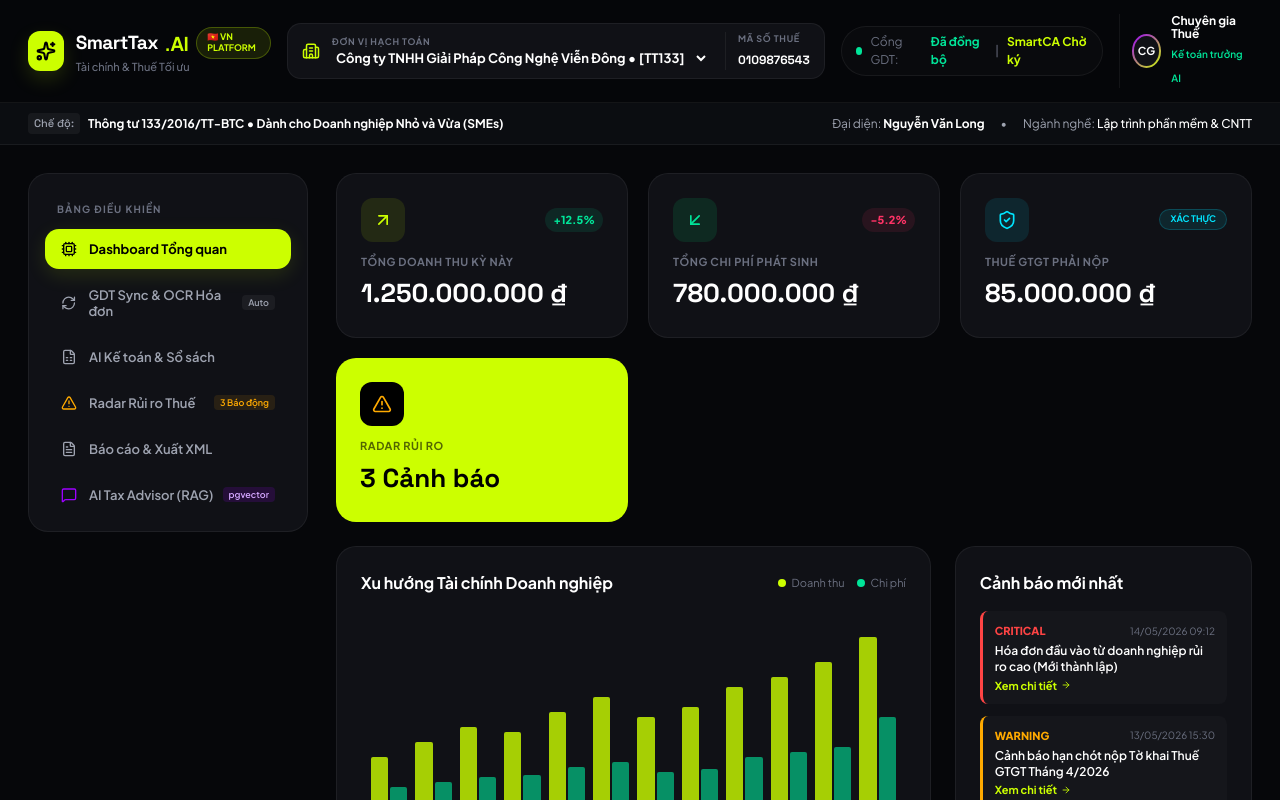
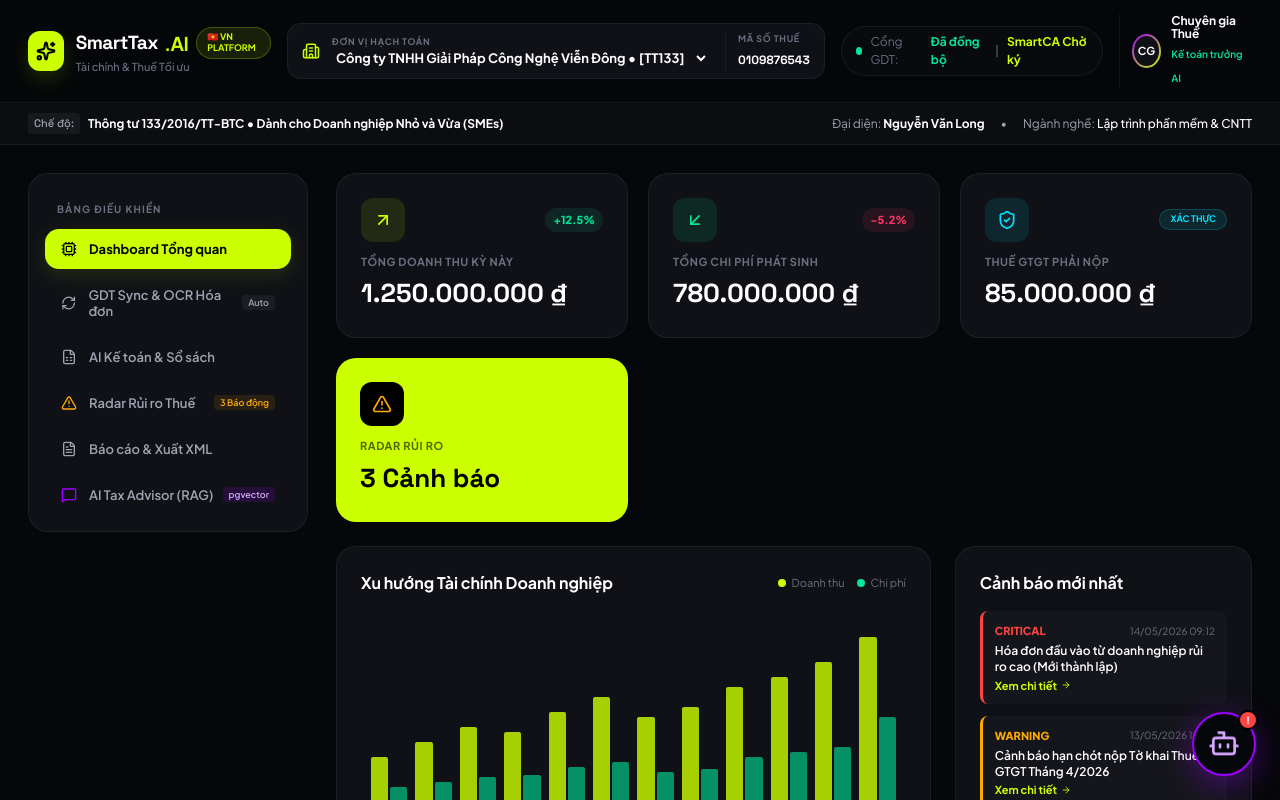
Before and after one commit to hoalong08012019/smarttax-ai, a React (Vite) app: page / in a window 1280 px wide. Shown: the top 800 px of the page. Built offline with nearby package versions, Linux system fonts and the light colour scheme.

Commit message:
UI: Add floating Robot AI Assistant for 24/7 support

```diff
--- a/src/App.tsx
+++ b/src/App.tsx
@@ -11,6 +11,7 @@ import { AccountingView } from './components/Views/AccountingView';
 import { RadarView } from './components/Views/RadarView';
 import { ReportingView } from './components/Views/ReportingView';
 import { AdvisorView } from './components/Views/AdvisorView';
+import { ChatWidget } from './components/ChatWidget';
 import {
   MOCK_TENANTS,
   MOCK_ALERTS,
@@ -312,6 +313,13 @@ export default function App() {
           )}
         </main>
       </div>
+
+      <ChatWidget
+        chatHistory={chatHistory}
+        customQuestionInput={customQuestionInput}
+        setCustomQuestionInput={setCustomQuestionInput}
+        handleSendCustomQuestion={handleSendCustomQuestion}
+      />
     </div>
   );
 }
--- /dev/null
+++ b/src/components/ChatWidget.tsx
@@ -0,0 +1,198 @@
+import React, { useState, useRef, useEffect } from 'react';
+import {
+  MessageSquare,
+  X,
+  Send,
+  Bot,
+  ShieldCheck,
+  Minimize2,
+  Maximize2
+} from 'lucide-react';
+
+interface ChatWidgetProps {
+  chatHistory: Array<{ sender: 'USER' | 'AI'; text: string; citation?: string }>;
+  customQuestionInput: string;
+  setCustomQuestionInput: (val: string) => void;
+  handleSendCustomQuestion: (e: React.FormEvent) => void;
+}
+
+export const ChatWidget: React.FC<ChatWidgetProps> = ({
+  chatHistory,
+  customQuestionInput,
+  setCustomQuestionInput,
+  handleSendCustomQuestion
+}) => {
+  const [isOpen, setIsOpen] = useState(false);
+  const [isMinimized, setIsMinimized] = useState(false);
+  const scrollRef = useRef<HTMLDivElement>(null);
+
+  useEffect(() => {
+    if (scrollRef.current) {
+      scrollRef.current.scrollTop = scrollRef.current.scrollHeight;
+    }
+  }, [chatHistory, isOpen]);
+
+  return (
+    <div className="chat-widget-container" style={{ position: 'fixed', bottom: '24px', right: '24px', zIndex: 9999, display: 'flex', flexDirection: 'column', alignItems: 'flex-end' }}>
+
+      {/* CHAT WINDOW */}
+      {isOpen && (
+        <div className={`chat-window animate-slide-up ${isMinimized ? 'minimized' : ''}`} style={{
+          width: '380px',
+          height: isMinimized ? '60px' : '520px',
+          backgroundColor: '#06070a',
+          borderRadius: '16px',
+          border: '1px solid var(--accent-purple)',
+          boxShadow: '0 20px 40px rgba(0,0,0,0.6)',
+          display: 'flex',
+          flexDirection: 'column',
+          overflow: 'hidden',
+          marginBottom: '16px',
+          transition: 'height 0.3s ease'
+        }}>
+          {/* HEADER */}
+          <div style={{
+            padding: '12px 16px',
+            backgroundColor: 'rgba(157,0,255,0.1)',
+            borderBottom: '1px solid rgba(157,0,255,0.2)',
+            display: 'flex',
+            alignItems: 'center',
+            justifyContent: 'space-between'
+          }}>
+            <div className="flex-row-center" style={{ gap: '10px' }}>
+              <div style={{ width: '32px', height: '32px', borderRadius: '50%', backgroundColor: 'var(--accent-purple)', display: 'flex', alignItems: 'center', justifyContent: 'center' }}>
+                <Bot size={18} color="#ffffff" />
+              </div>
+              <div>
+                <h4 style={{ fontSize: '13px', fontWeight: 800, color: '#ffffff' }}>SmartTax AI Assistant</h4>
+                <div className="flex-row-center" style={{ gap: '4px' }}>
+                  <span className="live-indicator" style={{ width: '6px', height: '6px', backgroundColor: 'var(--accent-emerald)' }}></span>
+                  <span style={{ fontSize: '9px', color: 'var(--accent-emerald)', fontWeight: 700 }}>Chuyên gia Thuế 24/7</span>
+                </div>
+              </div>
+            </div>
+            <div className="flex-row-center" style={{ gap: '8px' }}>
+              <button onClick={() => setIsMinimized(!isMinimized)} style={{ background: 'none', border: 'none', color: 'var(--text-muted)', cursor: 'pointer' }}>
+                {isMinimized ? <Maximize2 size={16} /> : <Minimize2 size={16} />}
+              </button>
+              <button onClick={() => setIsOpen(false)} style={{ background: 'none', border: 'none', color: 'var(--text-muted)', cursor: 'pointer' }}>
+                <X size={18} />
+              </button>
+            </div>
+          </div>
+
+          {!isMinimized && (
+            <>
+              {/* MESSAGES */}
+              <div ref={scrollRef} style={{ flex: 1, overflowY: 'auto', padding: '16px', display: 'flex', flexDirection: 'column', gap: '16px', scrollBehavior: 'smooth' }}>
+                <div style={{ padding: '10px', borderRadius: '8px', backgroundColor: 'rgba(255,255,255,0.02)', border: '1px solid rgba(255,255,255,0.05)', fontSize: '11px', color: 'var(--text-muted)', textAlign: 'center', marginBottom: '8px' }}>
+                  Chào bạn! Tôi là Robot trợ lý thuế được nạp dữ liệu từ Học viện Tài chính & UEH. Tôi có thể giúp gì cho bạn?
+                </div>
+
+                {chatHistory.map((chat, idx) => (
+                  <div key={idx} style={{ alignSelf: chat.sender === 'USER' ? 'flex-end' : 'flex-start', maxWidth: '85%' }}>
+                    <div style={{
+                      padding: '10px 14px',
+                      borderRadius: chat.sender === 'USER' ? '14px 14px 2px 14px' : '14px 14px 14px 2px',
+                      backgroundColor: chat.sender === 'USER' ? 'var(--accent-lime)' : '#12141c',
+                      color: chat.sender === 'USER' ? '#000000' : '#ffffff',
+                      border: chat.sender === 'USER' ? 'none' : '1px solid rgba(157,0,255,0.1)',
+                      fontSize: '12px',
+                      lineHeight: 1.5
+                    }}>
+                      <div style={{ whiteSpace: 'pre-wrap' }}>{chat.text}</div>
+                      {chat.citation && (
+                        <div style={{ marginTop: '8px', paddingTop: '6px', borderTop: '1px solid rgba(255,255,255,0.1)', fontSize: '9px', fontWeight: 700, color: chat.sender === 'USER' ? 'rgba(0,0,0,0.5)' : '#d4a6ff', display: 'flex', gap: '4px' }}>
+                          <ShieldCheck size={12} />
+                          <span>Cơ sở: {chat.citation}</span>
+                        </div>
+                      )}
+                    </div>
+                  </div>
+                ))}
+              </div>
+
+              {/* INPUT */}
+              <form onSubmit={handleSendCustomQuestion} style={{ padding: '12px', borderTop: '1px solid rgba(255,255,255,0.05)', display: 'flex', gap: '8px' }}>
+                <input
+                  type="text"
+                  value={customQuestionInput}
+                  onChange={(e) => setCustomQuestionInput(e.target.value)}
+                  placeholder="Nhập câu hỏi tại đây..."
+                  style={{ flex: 1, padding: '8px 14px', borderRadius: '20px', backgroundColor: '#000000', border: '1px solid var(--border-color)', color: '#ffffff', fontSize: '12px', outline: 'none' }}
+                />
+                <button type="submit" className="btn-primary" style={{ width: '36px', height: '36px', borderRadius: '50%', justifyContent: 'center', padding: '0' }}>
+                  <Send size={16} />
+                </button>
+              </form>
+            </>
+          )}
+        </div>
+      )}
+
+      {/* FLOATING ROBOT BUTTON */}
+      <button
+        onClick={() => {
+          setIsOpen(!isOpen);
+          setIsMinimized(false);
+        }}
+        className={`robot-fab ${isOpen ? 'active' : ''}`}
+        style={{
+          width: '64px',
+          height: '64px',
+          borderRadius: '50%',
+          backgroundColor: '#06070a',
+          border: '2px solid var(--accent-purple)',
+          boxShadow: '0 8px 32px rgba(157,0,255,0.4)',
+          display: 'flex',
+          alignItems: 'center',
+          justifyContent: 'center',
+          cursor: 'pointer',
+          position: 'relative',
+          transition: 'all 0.3s cubic-bezier(0.175, 0.885, 0.32, 1.275)'
+        }}
+      >
+        <div style={{ position: 'absolute', top: '-4px', right: '-4px', width: '20px', height: '20px', borderRadius: '50%', backgroundColor: '#ff4444', border: '2px solid #000000', display: 'flex', alignItems: 'center', justifyContent: 'center', fontSize: '10px', color: '#ffffff', fontWeight: 900 }}>
+          !
+        </div>
+        <Bot size={32} color="#d4a6ff" className={isOpen ? '' : 'animate-float'} />
+
+        {/* WAVE EFFECT WHEN CLOSED */}
+        {!isOpen && (
+          <div className="sonar-wave" style={{
+            position: 'absolute',
+            inset: '-4px',
+            borderRadius: '50%',
+            border: '2px solid var(--accent-purple)',
+            opacity: 0,
+            animation: 'sonar 2s infinite'
+          }}></div>
+        )}
+      </button>
+
+      <style>{`
+        @keyframes sonar {
+          0% { transform: scale(1); opacity: 0.8; }
+          100% { transform: scale(1.4); opacity: 0; }
+        }
+        .animate-float {
+          animation: float 3s ease-in-out infinite;
+        }
+        @keyframes float {
+          0%, 100% { transform: translateY(0); }
+          50% { transform: translateY(-5px); }
+        }
+        .robot-fab:hover {
+          transform: scale(1.1);
+          box-shadow: 0 12px 40px rgba(157,0,255,0.6);
+        }
+        .robot-fab.active {
+          transform: rotate(90deg);
+        }
+        .chat-window.minimized {
+          height: 60px ! from JS inline;
+        }
+      `}</style>
+    </div>
+  );
+};
```
